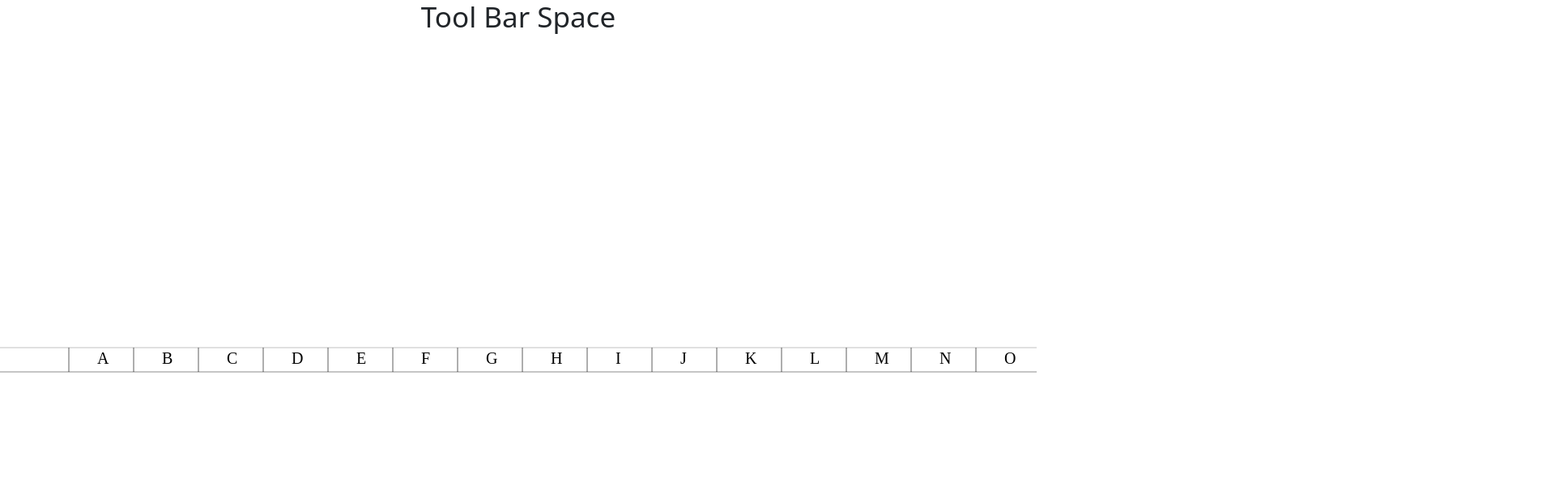
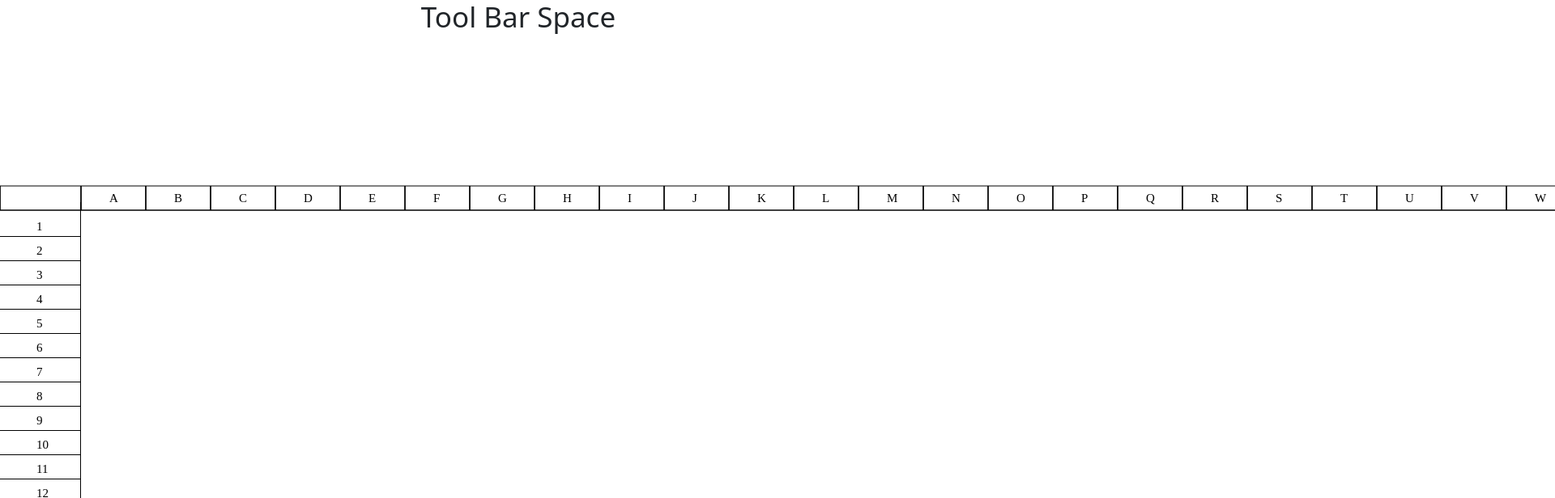
Before and after one commit to NathanaelEastwood/SheetAI, a React (Vite) app: page / in a window 1280 px wide. Shown: the top 616 px of the page at 81% size, 1920 px wide, since content can reach past the window. Built offline with nearby package versions, Linux system fonts and the light colour scheme.

Commit message:
Did some rewriting to use a canvas element instead of trying to use an HTML table.

```diff
--- a/src/Components/Sidebar.tsx
+++ b/src/Components/Sidebar.tsx
@@ -1,11 +1,58 @@
-import {useState} from "react";
+import {useEffect, useRef, useState} from "react";
 
-const Sidebar: React.FC = () => {
-    const [height, setWidth] = useState<number>(50);
-    const [startingNumber, setStartingLetter] = useState<number>(0);
-    return (
-        <canvas></canvas>
-    )
+interface SidebarProps {
+    style?: React.CSSProperties;
 }
 
-export default Sidebar
+const Sidebar: React.FC<SidebarProps> = ({ style }) => {
+    const [height, setWidth] = useState<number>(50);
+    const [startingNumber, setStartingLetter] = useState<number>(1);
+    const [rowHeadings, setRowHeadings] = useState<number[]>(() => generateRowHeadings(startingNumber, height));
+    const canvasRef = useRef<HTMLCanvasElement>(null);
+
+    useEffect(() => {
+        const canvas = canvasRef.current;
+        if (canvas) {
+            const ctx = canvas.getContext("2d");
+
+            if (ctx) {
+                // Get the dynamic height value using window.innerHeight for 100vh
+                let calculatedHeight: number = window.innerHeight - 50;
+                let calculatedWidth: number = style?.width ? parseInt(style.width.toString(), 10) : 100; // 50px adjustment (same as '50px' in the calc)
+                 // Default to 100 if no width is given
+                // Set canvas width and height dynamically
+                canvas.width = calculatedWidth
+                canvas.height = calculatedHeight;
+                ctx.beginPath();
+                // Set up the drawing context
+                ctx.font = "15px serif";
+                ctx.fillStyle = "black";
+                ctx.lineWidth = 1;
+                ctx.moveTo(100, 0)
+                ctx.lineTo(100, calculatedHeight)
+
+                rowHeadings.forEach((value: number, index: number) => {
+                    ctx.moveTo(0, 30 * index + 42.5);
+                    ctx.lineTo(100, 30 * index + 42.5);
+
+                    ctx.stroke();
+                    const y = 30 * index + 35; // Calculate y-coordinate for each number
+                    const x = 45; // Fixed x-coordinate
+                    ctx.fillText(String(value), x, y);
+                });
+            }
+        }
+    }, [rowHeadings, style]); // Add style to the dependencies array
+
+    return <canvas ref={canvasRef} style={style}></canvas>; // Apply the style prop to canvas
+};
+
+export default Sidebar;
+
+function generateRowHeadings(startingNumber: number, numRows: number): number[] {
+    let result = [];
+    for (let i = startingNumber; i < numRows; i++) {
+        result.push(i);
+    }
+    return result;
+}
--- a/src/Components/TableContainer.tsx
+++ b/src/Components/TableContainer.tsx
@@ -12,15 +12,17 @@ const TableContainer: React.FC = () => {
             const container = containerRef.current;
             const table = tableRef.current;
 
-            // Dynamically size and center the Table
-            const sidebarWidth = 200; // Adjust this value to match Sidebar width
-            const topbarHeight = 50; // Adjust this value to match Topbar height
+            // Dimensions for Topbar and Sidebar
+            const sidebarWidth = 200; // Adjust to match Sidebar width
+            const topbarHeight = 50; // Adjust to match Topbar height
 
+            // Calculate available space for the Table
             const availableWidth = container.offsetWidth - sidebarWidth;
             const availableHeight = container.offsetHeight - topbarHeight;
 
-            table.style.width = `${availableWidth * 0.6}px`; // Adjust Table width to 60% of available space
-            table.style.height = `${availableHeight * 0.6}px`; // Adjust Table height to 60% of available space
+            // Resize and center the Table dynamically
+            table.style.width = `${availableWidth * 0.6}px`; // 60% of available width
+            table.style.height = `${availableHeight * 0.6}px`; // 60% of available height
             table.style.position = "absolute";
             table.style.left = `${(availableWidth - table.offsetWidth) / 2}px`;
             table.style.top = `${(availableHeight - table.offsetHeight) / 2 + topbarHeight}px`;
@@ -31,15 +33,40 @@ const TableContainer: React.FC = () => {
         <div
             className="canvasContainer"
             style={{
-                position: "relative",
+                position: "absolute",
                 width: "100vw",
-                height: "100vh",
-                paddingLeft: 0,
+                height: "100vh", // Ensure full viewport height
+                margin: 0, // Remove any default margin
+                padding: 0, // Remove any padding
+                boxSizing: "border-box", // Include padding and border in dimensions
             }}
             ref={containerRef}
         >
-            <Topbar />
-            <Sidebar />
+            {/* Topbar positioned at the very top */}
+            <Topbar
+                style={{
+                    position: "absolute",
+                    top: 0,
+                    left: 0,
+                    width: "100%",
+                    height: "50px", // Matches topbarHeight
+                    zIndex: 1,
+                }}
+            />
+
+            {/* Sidebar positioned on the right */}
+            <Sidebar
+                style={{
+                    position: "absolute",
+                    top: "50px", // Below Topbar
+                    left: 0,
+                    width: "100px", // Matches sidebarWidth
+                    height: "calc(100vh - 50px)", // Full height minus Topbar
+                    zIndex: 1,
+                }}
+            />
+
+            {/* Table dynamically sized and centered */}
             <div ref={tableRef}>
                 <Table />
             </div>
--- a/src/Components/Topbar.tsx
+++ b/src/Components/Topbar.tsx
@@ -1,6 +1,10 @@
 import {useEffect, useRef, useState} from "react";
 
-const Topbar: React.FC = () => {
+interface TopbarProps {
+    style?: React.CSSProperties;
+}
+
+const Topbar: React.FC<TopbarProps> = (style) => {
     const [width, setWidth] = useState<number>(24);
     const [startingLetter, setStartingLetter] = useState<number>(0);
     const [columnHeadings, setColumnHeadings] = useState<string[]>(() => generateLetterList(width, startingLetter));
@@ -17,32 +21,32 @@ const Topbar: React.FC = () => {
                 canvas.height = 100;
 
                 // Set font and styling for text
-                ctx.font = "20px serif";
+                ctx.font = "15px serif";
                 ctx.fillStyle = "black";
 
                 ctx.beginPath();
                 const x = 80 * -1 + 50; // Calculate x-coordinate for each letter
                 const y = 50; // Fixed y-coordinate
-                ctx.lineWidth = 0.25
+                ctx.lineWidth = 1
                 // draw vertical line preceding the letter.
                 ctx.moveTo(0, 30);
                 ctx.lineTo(0, 60)
                 ctx.stroke();
 
                 // draw horizontal bottom line
-                ctx.lineTo(95, 60)
+                ctx.lineTo(100, 60)
                 ctx.stroke()
 
                 // draw horizontal top line
                 ctx.moveTo(0, 30)
-                ctx.lineTo(95, 30)
+                ctx.lineTo(100, 30)
 
                 ctx.stroke()
 
                 // Draw the letters on the canvas
                 columnHeadings.forEach((letter, index) => {
                     ctx.beginPath();
-                    const x = 80 * index + 50; // Calculate x-coordinate for each letter
+                    const x = 80 * index + 55; // Calculate x-coordinate for each letter
                     const y = 50; // Fixed y-coordinate
 
                     // draw vertical line preceding the letter.
```
